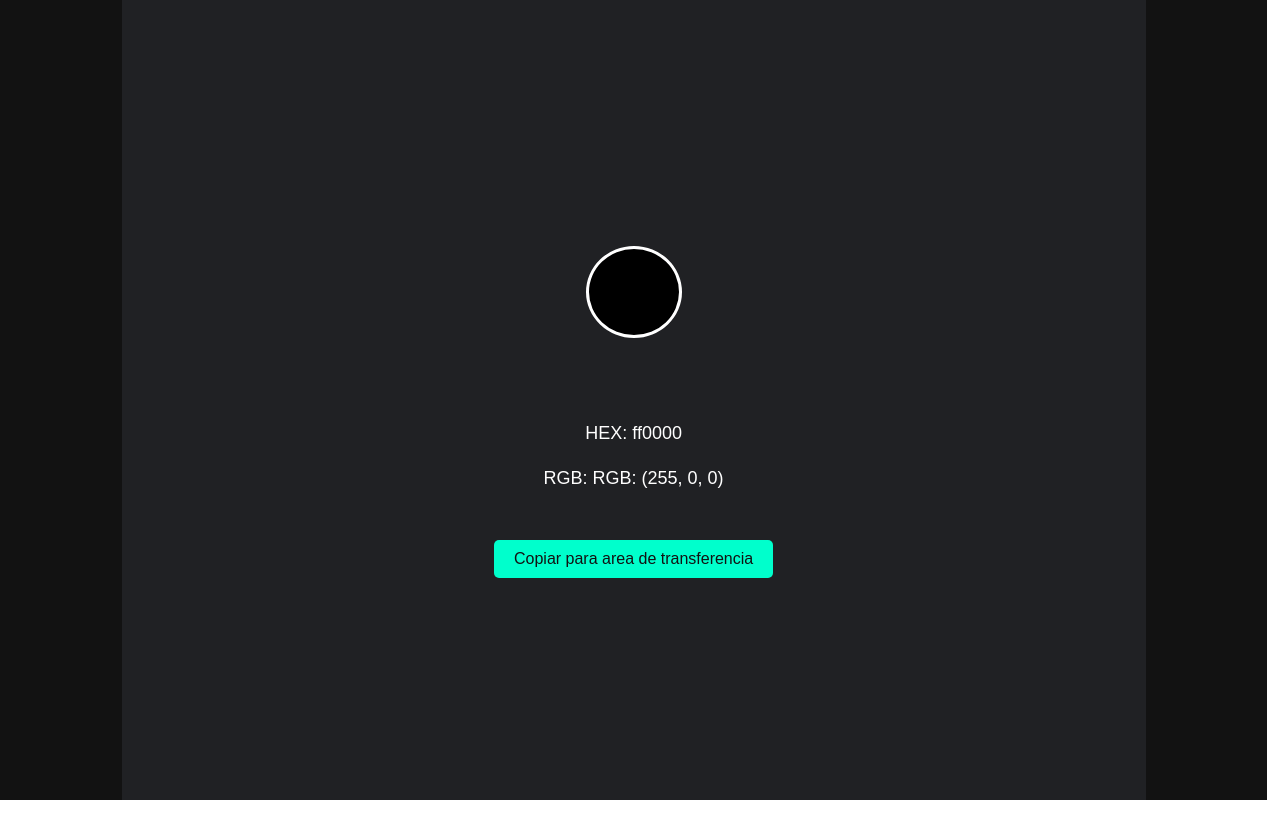
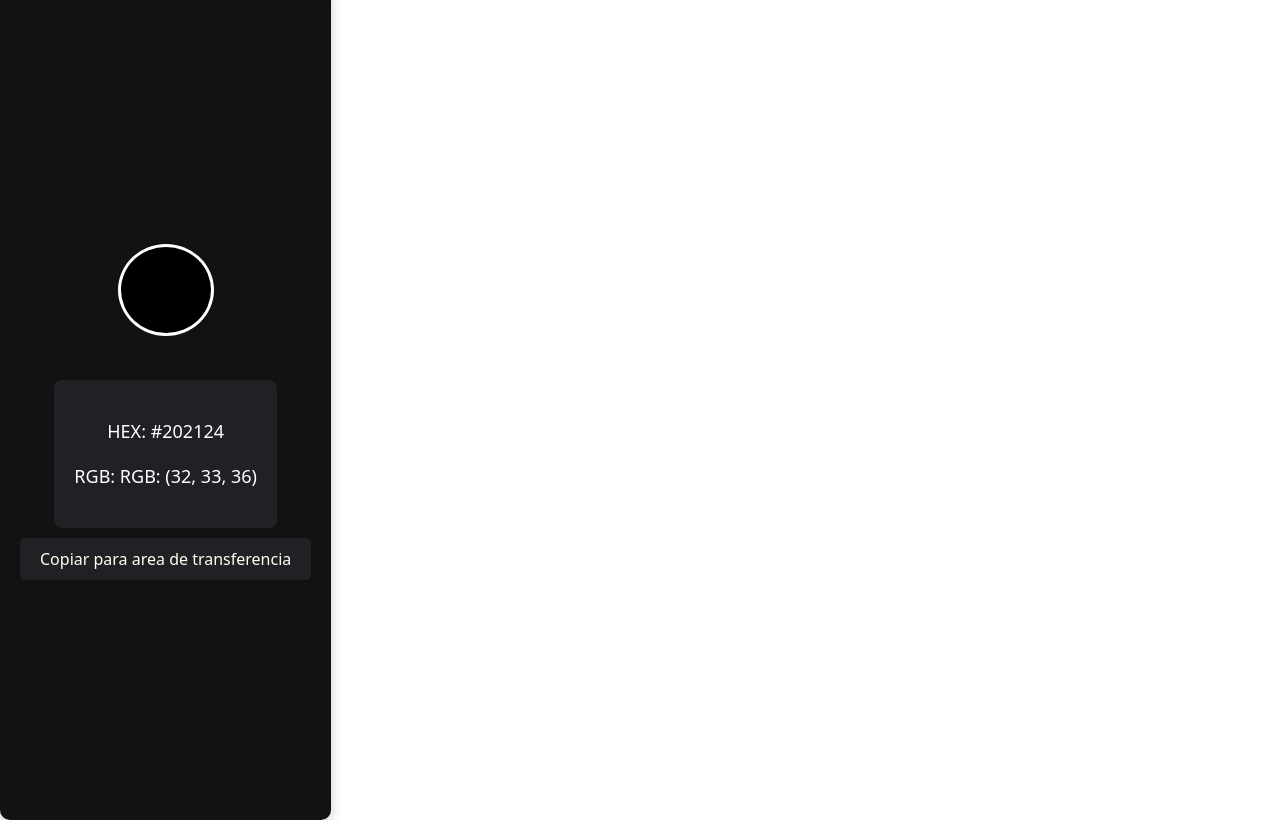
Before and after one commit to hector-leubeck/color-selector, a React (Vite) app: page / in a window 1280 px wide. Built offline with nearby package versions, Linux system fonts and the light colour scheme.

Commit message:
style: Containers Background Changes to Selected Color

```diff
--- a/src/App.jsx
+++ b/src/App.jsx
@@ -6,7 +6,7 @@ import Container from "./components/Container";
 import CopyButton from "./components/CopyButton";
 
 const MainButton = styled.button`
-  background-color: #3498db;
+  background-color: #202124;
   color: white;
   font-size: 1.2rem;
   border: none;
@@ -15,7 +15,7 @@ const MainButton = styled.button`
   border-radius: 5px;
 
   &:hover {
-    background-color: #2980b9;
+    background-color: #5f6368;
   }
 `;
 
@@ -24,7 +24,6 @@ const AppWrapper = styled.div`
   justify-content: center;
   align-items: center;
   height: 100vh;
-  width: 99vw;
   background-color: #121212;
   margin: 0;
   padding: 0;
@@ -32,12 +31,18 @@ const AppWrapper = styled.div`
 
 function App() {
   const [color, setColor] = useState("ff0000");
+  const [bgColor, setBgColor] = useState("#121212");
+
+  const handleColorChange = (newColor) => {
+    setColor(newColor);
+    setBgColor(newColor);
+  };
 
   return (
     <AppWrapper>
-      <Container>
-        <ColorSelector setColor={setColor} />
-        <ColorDisplay color={color} />
+      <Container backgroundColor={bgColor}>
+        <ColorSelector setColor={handleColorChange} />
+        <ColorDisplay color="#202124" />
         <CopyButton text={color} />
       </Container>
     </AppWrapper>
--- a/src/components/Container.jsx
+++ b/src/components/Container.jsx
@@ -3,13 +3,21 @@ import styled from "styled-components";
 const Container = styled.div`
   display: flex;
   flex-direction: column;
+  align-items: center;
   justify-content: center;
-  align-items: center;
-  min-height: 100vh;
-  min-width: 80vw;
-  background-color: #202124;
-  color: #e8eaed;
-  font-family: Arial, sans-serif;
+  background-color: ${(props) =>
+    props.backgroundColor || "#333"}; /* Cor do fundo baseada na prop */
+  padding: 20px;
+  border-radius: 10px;
+  width: 90%;
+  max-width: 600px;
+  box-shadow: 0 4px 12px rgba(0, 0, 0, 0.2);
+  min-height: 100vh; /* Garantir que ocupe toda a altura da tela */
+
+  @media (max-width: 600px) {
+    width: 95%;
+    padding: 15px;
+  }
 `;
 
 export default Container;
--- a/src/components/CopyButton.jsx
+++ b/src/components/CopyButton.jsx
@@ -6,8 +6,8 @@ const Button = styled.button`
   padding: 10px 20px;
   border: none;
   cursor: pointer;
-  background: #00ffcc;
-  color: #121212;
+  background: #202124;
+  color: #ffffee;
   font-size: 16px;
   border-radius: 5px;
 
```
